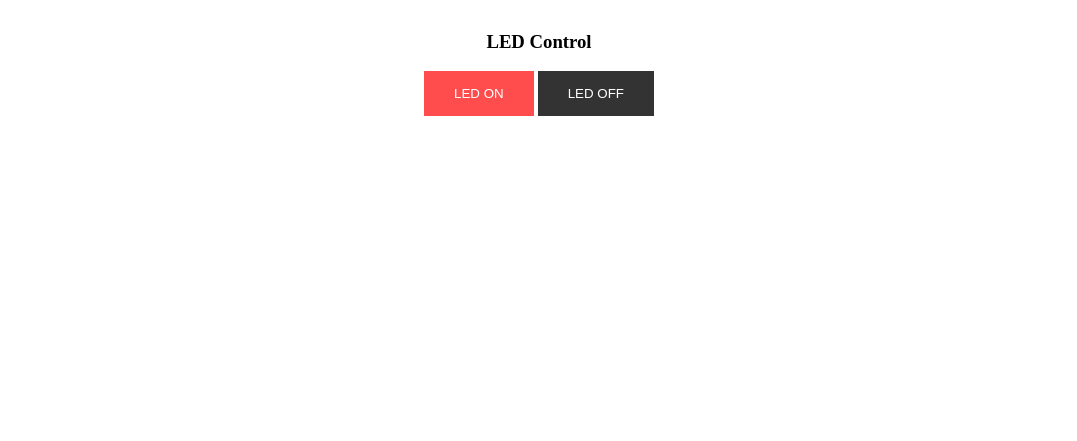
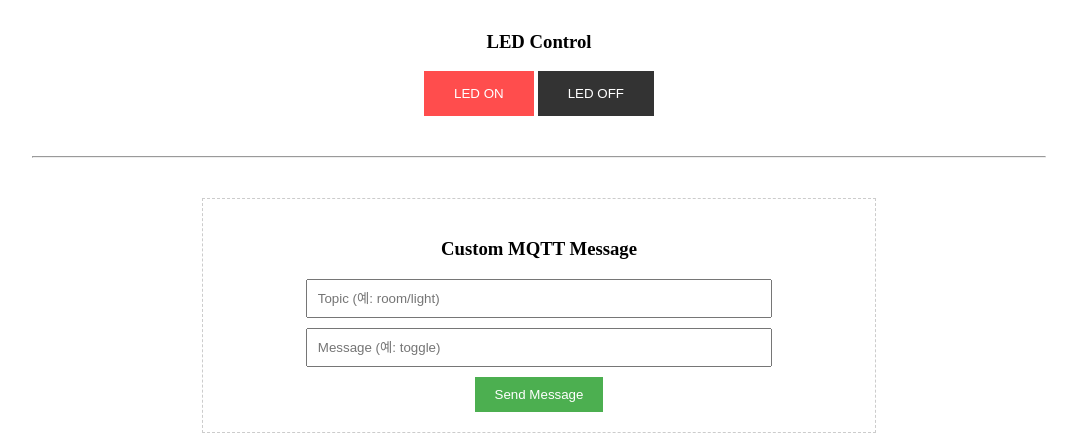
Before and after one commit to J00NQ/IoT_YH, a Flask app: page / in a window 1280 px wide. Shown: the part 513-954 px from the top of the page, without its empty margins (101-1178 px from the left). Before the commit the page ends 629 px from the top, so only its background shows below. Run offline with Flask 3, Linux system fonts and the light colour scheme.

Commit message:
form추가

```diff
--- a/IoT_programming/0226mqtt/app.py
+++ b/IoT_programming/0226mqtt/app.py
@@ -4,7 +4,8 @@ import json
 
 app = Flask(__name__)
 data_history = []
-MQTT_BROKER = "localhost" # 라즈베리 파이 자신
+# MQTT_BROKER = "localhost" # 라즈베리 파이 자신
+MQTT_BROKER = "broker.emqx.io"
 MQTT_TOPIC_DATA = "room/data"
 MQTT_TOPIC_LED = "room/light"
 
@@ -42,5 +43,21 @@ def control_led():
     mqtt_client.publish(MQTT_TOPIC_LED, status)
     return jsonify({"result": "success", "status": status})
 
+@app.route('/publish', methods=['POST'])
+def publish_message():
+    # 클라이언트로부터 JSON 데이터를 받음
+    data = request.json
+    topic = data.get('topic')
+    message = data.get('message')
+
+    if not topic or message is None:
+        return jsonify({"result": "fail", "error": "Missing topic or message"}), 400
+
+    # 입력받은 토픽과 메시지로 MQTT 발행
+    mqtt_client.publish(topic, message)
+    print(f"MQTT Sent -> Topic: {topic}, Message: {message}")
+
+    return jsonify({"result": "success", "topic": topic, "message": message})
+
 if __name__ == '__main__':
     app.run(host='0.0.0.0', port=5000)
--- a/IoT_programming/0226mqtt/templates/index.html
+++ b/IoT_programming/0226mqtt/templates/index.html
@@ -8,12 +8,26 @@
     <div style="width: 80%; margin: auto;">
         <canvas id="myChart"></canvas>
     </div>
+
     <div style="text-align: center; margin-top: 30px;">
         <h3>LED Control</h3>
         <button onclick="sendLED('ON')" style="background-color: #ff4d4d; color: white; padding: 15px 30px; border: none; cursor: pointer;">LED ON</button>
-
         <button onclick="sendLED('OFF')" style="background-color: #333; color: white; padding: 15px 30px; border: none; cursor: pointer;">LED OFF</button>
     </div>
+
+    <hr style="width: 80%; margin: 40px auto;">
+
+    <div style="text-align: center; margin-top: 30px; padding: 20px; border: 1px dashed #ccc; width: 50%; margin-left: auto; margin-right: auto;">
+        <h3>Custom MQTT Message</h3>
+        <div style="margin-bottom: 10px;">
+            <input type="text" id="customTopic" placeholder="Topic (예: room/light)" style="padding: 10px; width: 70%;">
+        </div>
+        <div style="margin-bottom: 10px;">
+            <input type="text" id="customMessage" placeholder="Message (예: toggle)" style="padding: 10px; width: 70%;">
+        </div>
+        <button onclick="sendMQTT()" style="background-color: #4CAF50; color: white; padding: 10px 20px; border: none; cursor: pointer;">Send Message</button>
+    </div>
+
     <script>
         const ctx = document.getElementById('myChart').getContext('2d');
         const myChart = new Chart(ctx, {
@@ -45,24 +59,43 @@
         }, 3000);
 
         function sendLED(ledStatus) {
-            // Flask 서버의 /control_led 경로로 요청을 보냄
             fetch('/control_led', {
-                method: 'POST', // 데이터를 보낼 때는 POST 방식 사용
-                headers: {
-                    'Content-Type': 'application/json' // 우리가 보내는 데이터가 JSON 형식임을 알림
-                },
-                body: JSON.stringify({ status: ledStatus }) // 'ON' 또는 'OFF'를 JSON 데이터로 변환
+                method: 'POST',
+                headers: { 'Content-Type': 'application/json' },
+                body: JSON.stringify({ status: ledStatus })
             })
             .then(response => response.json())
             .then(data => {
-                console.log("서버 응답:", data);
                 if(data.result === "success") {
                     alert("LED가 " + ledStatus + " 되었습니다.");
                 }
             })
             .catch(error => console.error('에러 발생:', error));
         }
+
+        // 추가된 자유 전송 함수
+        function sendMQTT() {
+            const topic = document.getElementById('customTopic').value;
+            const message = document.getElementById('customMessage').value;
+
+            if(!topic || !message) {
+                alert("토픽과 메시지를 모두 입력해주세요.");
+                return;
+            }
+
+            fetch('/publish', {  // app.py에 추가할 /publish 경로
+                method: 'POST',
+                headers: { 'Content-Type': 'application/json' },
+                body: JSON.stringify({ topic: topic, message: message })
+            })
+            .then(response => response.json())
+            .then(data => {
+                if(data.result === "success") {
+                    alert("성공적으로 메시지를 보냈습니다!");
+                }
+            })
+            .catch(error => console.error('에러 발생:', error));
+        }
     </script>
-
 </body>
 </html>
```
